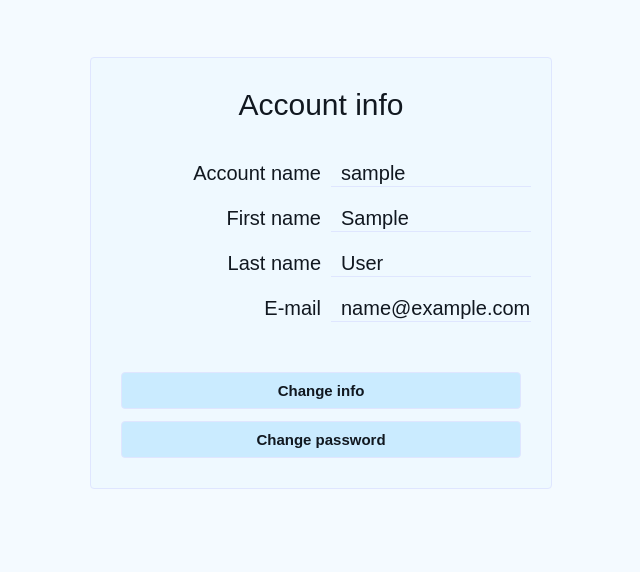
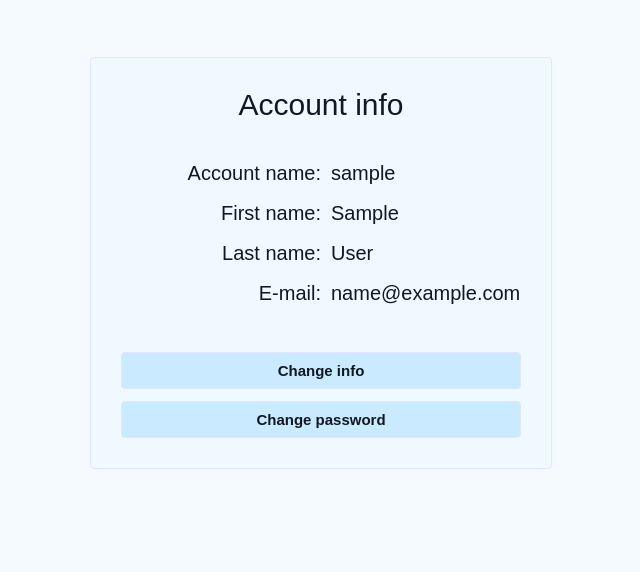
Before and after one commit to DIVIgor/auctions-box, a Django app: page /account/details in a window 1280 px wide. Shown: the part 103-675 px from the top of the page, without its empty margins (319-959 px from the left). Run offline with Django 3.2, Linux system fonts and the light colour scheme; the visitor is signed in with stand-in values (Sample User, id 1).

Commit message:
Modified styling for account info card.

```diff
--- a/static/auctions/styles.css
+++ b/static/auctions/styles.css
@@ -256,19 +256,12 @@ a {
     display: grid;
     width: 100%;
     grid-template-columns: repeat(auto-fill, 200px 200px);
-    grid-auto-rows: 35px;
+    grid-auto-rows: 30px;
     margin-bottom: 10%;
     grid-gap: 10px;
 }
-.param, .value {
-    margin-bottom: 10px;
-}
 .param {
     text-align: end;
-}
-.value {
-    padding-left: 10px;
-    border-bottom: 1px solid #dfe6ff;
 }
 .first-btn {
     margin-bottom: 3%;
--- a/templates/account/user_details.html
+++ b/templates/account/user_details.html
@@ -7,10 +7,10 @@
         <h1 class="page-title card-title">Account info</h1>
 
         <div class="info-grid">
-            <div class="param"><span>Account name</span></div>
+            <div class="param"><span>Account name:</span></div>
             <div class="value">{{ user_details.username }}</div>
 
-            <div class="param"><span>First name</span></div>
+            <div class="param"><span>First name:</span></div>
             <div class="value">
                 {% if user_details.first_name %}
                     {{ user_details.first_name }}
@@ -19,7 +19,7 @@
                 {% endif %}
             </div>
 
-            <div class="param"><span>Last name</span></div>
+            <div class="param"><span>Last name:</span></div>
             <div class="value">
                 {% if user_details.last_name %}
                     {{ user_details.last_name }}
@@ -28,7 +28,7 @@
                 {% endif %}
             </div>
 
-            <div class="param"><span>E-mail</span></div>
+            <div class="param"><span>E-mail:</span></div>
             <div class="value">{{ user_details.email }}</div>
         </div>
 
```
